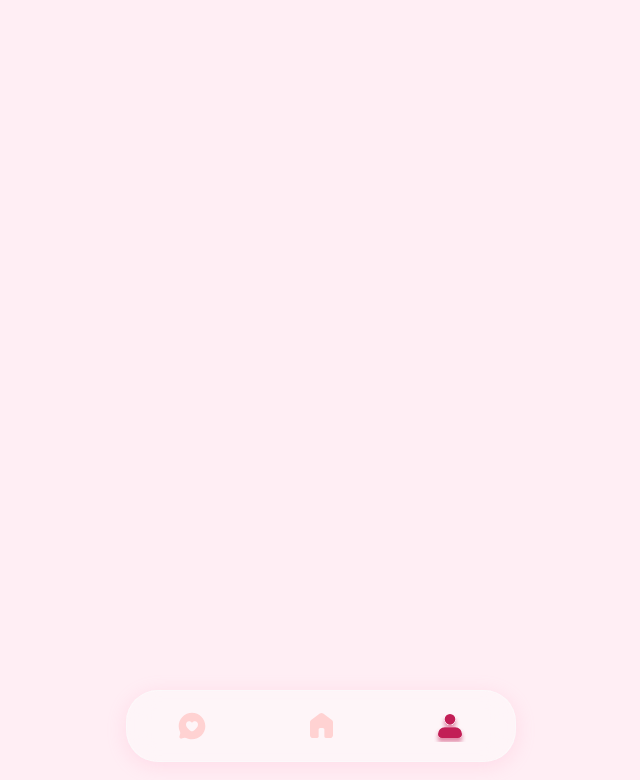
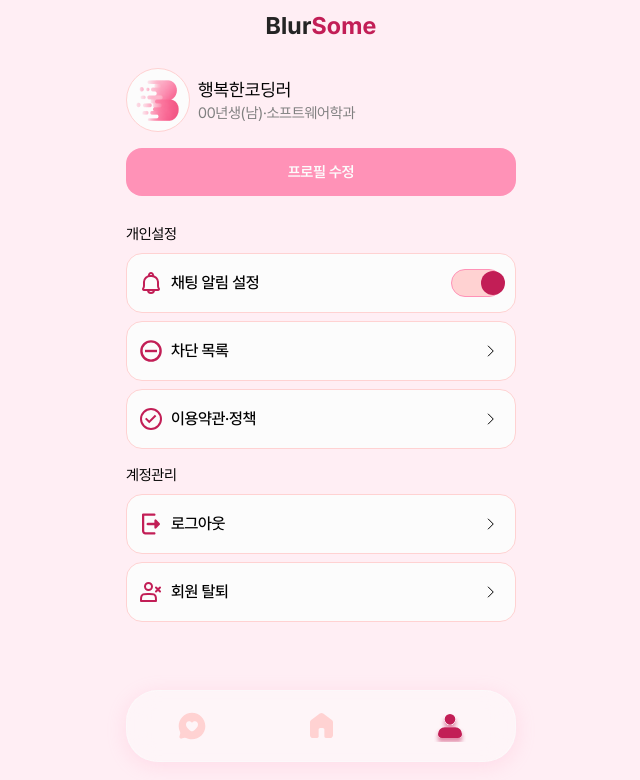
Before and after one commit to It-is-a-Secret/front, a React (Vite) app: page /my in a window 1280 px wide. Shown: the top 780 px of the page, without its empty margins (319-959 px from the left). Built offline with nearby package versions, Linux system fonts and the light colour scheme; no server answers.

Commit message:
feat: 마이페이지

```diff
--- a/src/app/layout/BottomNavLayout.tsx
+++ b/src/app/layout/BottomNavLayout.tsx
@@ -5,7 +5,7 @@
 
 export const BottomNavLayout = () => {
   return (
-    <section className='min-h-dvh'>
+    <section className='min-h-dvh pb-[10rem]'>
       <Layout>
         <Outlet />
       </Layout>
--- a/src/pages/my/MyPage.tsx
+++ b/src/pages/my/MyPage.tsx
@@ -1,7 +1,81 @@
+import {useState} from 'react';
+import {useNavigate} from 'react-router-dom';
+
+import {MyMenuItem} from '@/pages/my/components/MyMenuItem';
+import {Profile} from '@/pages/my/components/Profile';
+import {Header} from '@/shared/components/Header';
+import {
+  IcSvgBell,
+  IcSvgBlock,
+  IcSvgCheck,
+  IcSvgExit,
+  IcSvgSecession,
+} from '@/shared/icons';
+
 export const MyPage = () => {
+  const navigate = useNavigate();
+  const [isChatNotificationOn, setIsChatNotificationOn] = useState(true);
+
   return (
-    <main>
-      <section></section>
+    <main className='flex min-h-dvh flex-col'>
+      <Header
+        title={
+          <h1 className='text-bold-24 text-gray-800'>
+            Blur<span className='text-primary'>Some</span>
+          </h1>
+        }
+      />
+      <section className='mt-[1.6rem]'>
+        <Profile
+          nickname='행복한코딩러'
+          birthYear='00'
+          gender='남'
+          department='소프트웨어학과'
+        />
+        <button
+          type='button'
+          onClick={() => navigate('/my/profile-edit')}
+          className='bg-primary-600 text-body2-15sb text-white-800 mt-[1.6rem] w-full rounded-[16px] py-[1.35rem]'>
+          프로필 수정
+        </button>
+        <div className='text-body1-15r mt-[2.8rem] mb-[0.8rem]'>개인설정</div>
+        <div className='flex flex-col gap-[0.8rem]'>
+          <MyMenuItem
+            type='toggle'
+            Icon={IcSvgBell}
+            label='채팅 알림 설정'
+            checked={isChatNotificationOn}
+            onCheckedChange={setIsChatNotificationOn}
+          />
+          <MyMenuItem
+            type='click'
+            Icon={IcSvgBlock}
+            label='차단 목록'
+            onClick={() => {}}
+          />
+          <MyMenuItem
+            type='click'
+            Icon={IcSvgCheck}
+            label='이용약관·정책'
+            onClick={() => {}}
+          />
+        </div>
+        <div className='text-body1-15r mt-[1.6rem] mb-[0.8rem]'>계정관리</div>
+        <div className='flex flex-col gap-[0.8rem]'>
+          <MyMenuItem
+            type='click'
+            Icon={IcSvgExit}
+            label='로그아웃'
+            onClick={() => {}}
+          />
+          <MyMenuItem
+            type='click'
+            Icon={IcSvgSecession}
+            label='회원 탈퇴'
+            onClick={() => {}}
+          />
+        </div>
+      </section>
     </main>
   );
 };
--- a/src/pages/my/features/menu-sheet/BlockedUsersSheet.tsx
+++ b/src/pages/my/features/menu-sheet/BlockedUsersSheet.tsx
@@ -1,9 +1,20 @@
+import {Header} from '@/shared/components/Header';
+import {IcSvgLeft} from '@/shared/icons';
+
 interface BlockedUsersSheetProps {
   onClose: () => void;
 }
 
 export const BlockedUsersSheet = ({onClose}: BlockedUsersSheetProps) => {
-  void onClose;
-
-  return <section>BlockedUsersSheet</section>;
+  return (
+    <section>
+      <Header
+        title={<h2 className='text-title-18b text-gray-800'>차단 목록</h2>}
+        leftItem={
+          <IcSvgLeft width={24} height={24} className='text-gray-800' />
+        }
+        onClickLeft={onClose}
+      />
+    </section>
+  );
 };
```
